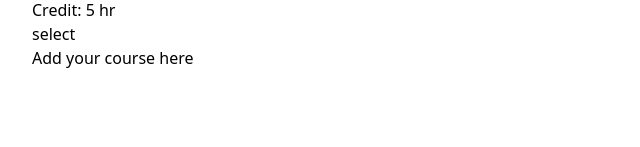
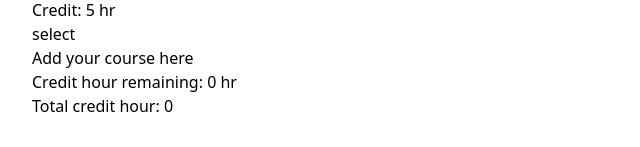
Before and after one commit to Naymul-NN/assignment-7, a React (Vite) app: page / in a window 1280 px wide. Shown: the part 4006-4153 px from the top of the page, without its empty margins (0-640 px from the left). Before the commit the page ends 4108 px from the top, so only its background shows below. Built offline with nearby package versions, Linux system fonts and the light colour scheme.

Commit message:
contro the remaining hour and show the total credit hour credit

```diff
--- a/src/components/AddCourse.jsx
+++ b/src/components/AddCourse.jsx
@@ -1,16 +1,23 @@
 /* eslint-disable react/prop-types */
 
 
-const AddCourse = ({secletedCourses}) => {
+const AddCourse = ({secletedCourses,remaining,totalHour}) => {
     console.log(secletedCourses);
     return (
         <div>
-            <h3 className="ml-7 border-b-2 py-4">Add your course here</h3>
+            <h3 className="ml-10 text-xl font-bold border-b-2 py-4">Add your course here</h3>
+            <h2 className="pl-10 py-6">Credit hour remaining: {remaining} hr</h2>
+
+            <div className="ml-10 py-3 border-y-2 border-indigo-400">
             {
                 secletedCourses.map((course,idx) => (
-                 <li key= {idx} className=" pl-10">{course.name}</li>
+                 <li key= {idx}>{course.name}</li>
+
                 ))
             }
+            </div>
+             <h3 className="ml-10 py-2 border-b-2 border-indigo-950">Total credit hour: {totalHour}</h3>
+
         </div>
     );
 };
--- a/src/components/CourseList.jsx
+++ b/src/components/CourseList.jsx
@@ -8,7 +8,8 @@ const CourseList = () => {
 
     const [allCourse, setAllCourse] = useState([]);
     const [secletedCourses, setSeclectedCourses] = useState([]);
-
+    const [remaining, setRemaining] = useState(0);
+    const [totalHour, setTotalHour] = useState(0);
    useEffect(()=>{
     fetch('./course.json')
     .then(res => res.json())
@@ -16,9 +17,24 @@ const CourseList = () => {
    },[])
 
 const handleSeclectCourse = (cours) => {
-       setSeclectedCourses([...secletedCourses, cours])
+    const isExist = secletedCourses.find((item) => item.name == cours.name);
+    let count = cours.credit;
+
+    if(isExist){
+       return alert("you already select this course")
+    }else{
+        secletedCourses.forEach((item) =>{
+            count = count + item.credit
+        } );
+        console.log(count);
+        const totalRemaining = 20 - count;
+        setTotalHour(count);
+        setRemaining(totalRemaining);
+        setSeclectedCourses([...secletedCourses, cours])
+    }
+
 }
-console.log(secletedCourses)
+//console.log(secletedCourses)
     return (
         <>
         <div className="flex">
@@ -41,7 +57,10 @@ console.log(secletedCourses)
            }
         </div>
             <div>
-            <AddCourse secletedCourses={secletedCourses}></AddCourse>
+            <AddCourse secletedCourses={secletedCourses}
+            remaining={remaining}
+            totalHour={totalHour}
+            ></AddCourse>
             </div>
         </div>
         </>
```
